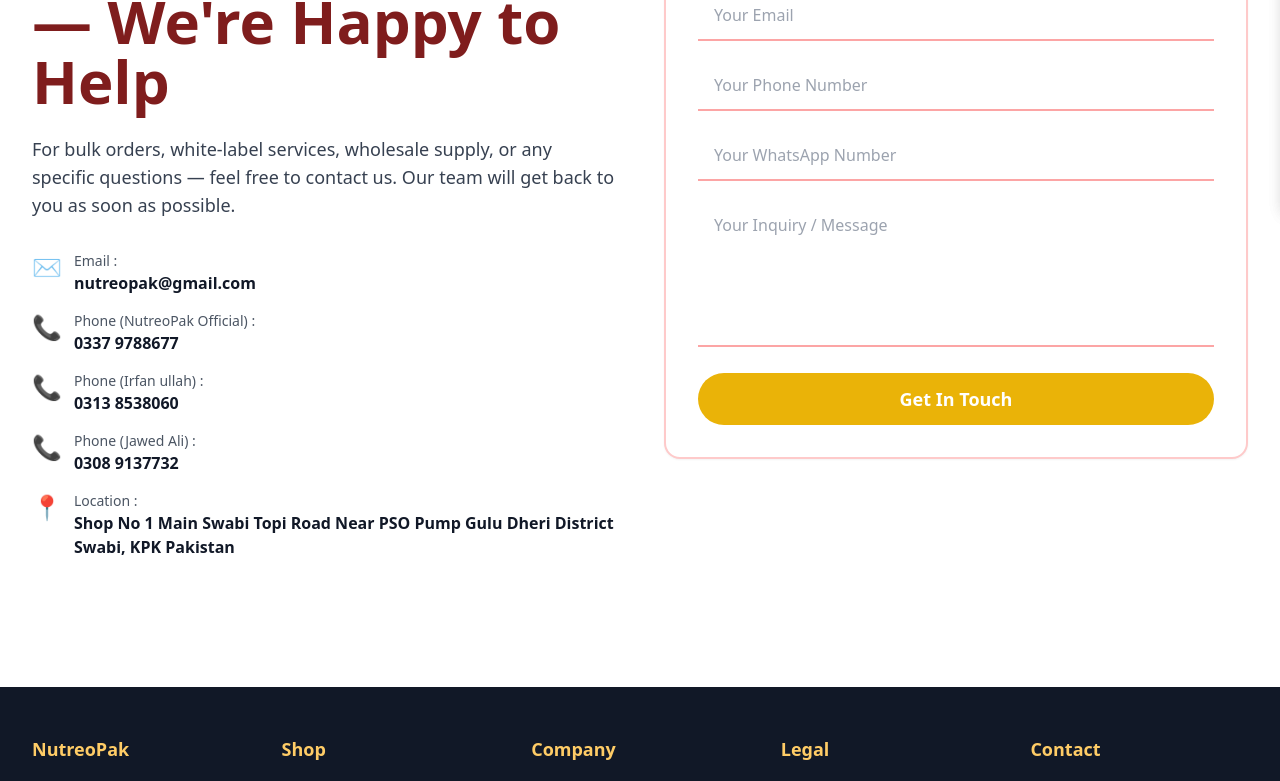
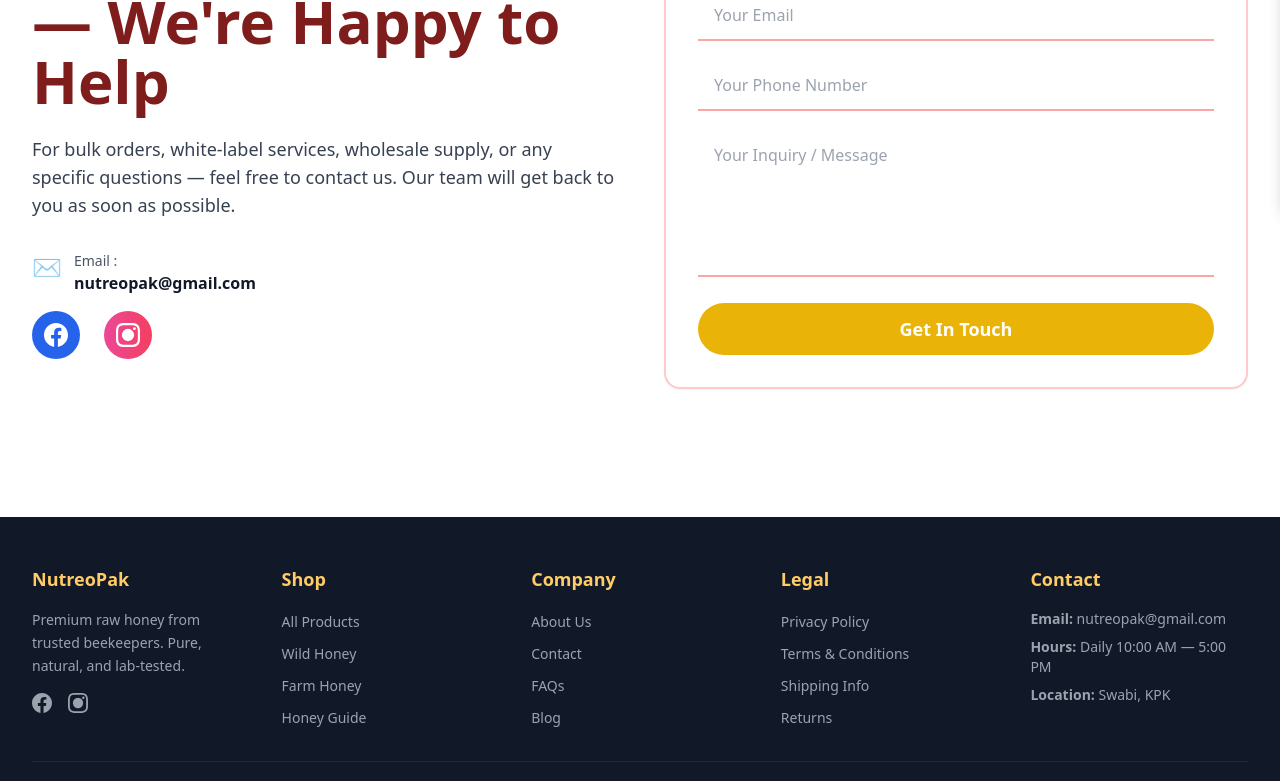
Before and after one commit to developer-bytespak/NeutroPak_frontend, a Next.js app: page /contact in a window 1280 px wide. Shown: the part 593-1374 px from the top of the page. Built offline with nearby package versions, Linux system fonts and the light colour scheme.

Commit message:
contact page changes done

```diff
--- a/src/app/contact/page.tsx
+++ b/src/app/contact/page.tsx
@@ -7,7 +7,6 @@
     name: '',
     email: '',
     phone: '',
-    whatsapp: '',
     message: '',
   });
 
@@ -27,7 +26,6 @@
       name: '',
       email: '',
       phone: '',
-      whatsapp: '',
       message: '',
     });
   };
@@ -74,44 +72,33 @@
                   </div>
                 </div>
 
-                <div className="flex items-start gap-3">
-                  <span className="text-2xl">📞</span>
-                  <div>
-                    <p className="text-gray-600 text-xs sm:text-sm">Phone (NutreoPak Official) :</p>
-                    <a href="tel:+923379788677" className="font-semibold text-gray-900 hover:text-red-900 text-sm sm:text-base">
-                      0337 9788677
-                    </a>
-                  </div>
-                </div>
+                {/* Social Media Links */}
+                <div className="flex items-start gap-6 mt-8">
+                  {/* Facebook */}
+                  <a
+                    href="https://www.facebook.com/nutreopak"
+                    target="_blank"
+                    rel="noopener noreferrer"
+                    className="inline-flex items-center justify-center w-12 h-12 bg-blue-600 rounded-full hover:bg-blue-700 transition-colors duration-300"
+                    title="Follow us on Facebook"
+                  >
+                    <svg className="w-6 h-6 text-white" fill="currentColor" viewBox="0 0 24 24">
+                      <path d="M24 12.073c0-6.627-5.373-12-12-12s-12 5.373-12 12c0 5.99 4.388 10.954 10.125 11.854v-8.385H7.078v-3.47h3.047V9.43c0-3.007 1.792-4.669 4.533-4.669 1.312 0 2.686.235 2.686.235v2.953H15.83c-1.491 0-1.956.925-1.956 1.874v2.25h3.328l-.532 3.47h-2.796v8.385C19.612 23.027 24 18.062 24 12.073z" />
+                    </svg>
+                  </a>
 
-                <div className="flex items-start gap-3">
-                  <span className="text-2xl">📞</span>
-                  <div>
-                    <p className="text-gray-600 text-xs sm:text-sm">Phone (Irfan ullah) :</p>
-                    <a href="tel:+923138538060" className="font-semibold text-gray-900 hover:text-red-900 text-sm sm:text-base">
-                      0313 8538060
-                    </a>
-                  </div>
-                </div>
-
-                <div className="flex items-start gap-3">
-                  <span className="text-2xl">📞</span>
-                  <div>
-                    <p className="text-gray-600 text-xs sm:text-sm">Phone (Jawed Ali) :</p>
-                    <a href="tel:+923089137732" className="font-semibold text-gray-900 hover:text-red-900 text-sm sm:text-base">
-                      0308 9137732
-                    </a>
-                  </div>
-                </div>
-
-                <div className="flex items-start gap-3">
-                  <span className="text-2xl">📍</span>
-                  <div>
-                    <p className="text-gray-600 text-xs sm:text-sm">Location :</p>
-                    <p className="font-semibold text-gray-900 text-sm sm:text-base">
-                      Shop No 1 Main Swabi Topi Road Near PSO Pump Gulu Dheri District Swabi, KPK Pakistan
-                    </p>
-                  </div>
+                  {/* Instagram */}
+                  <a
+                    href="https://www.instagram.com/nutreopak"
+                    target="_blank"
+                    rel="noopener noreferrer"
+                    className="inline-flex items-center justify-center w-12 h-12 bg-gradient-to-r from-pink-500 to-rose-500 rounded-full hover:from-pink-600 hover:to-rose-600 transition-all duration-300"
+                    title="Follow us on Instagram"
+                  >
+                    <svg className="w-6 h-6 text-white" fill="currentColor" viewBox="0 0 24 24">
+                      <path d="M12 2.163c3.204 0 3.584.012 4.85.07 3.252.148 4.771 1.691 4.919 4.919.058 1.265.069 1.645.069 4.849 0 3.205-.012 3.584-.069 4.849-.149 3.225-1.664 4.771-4.919 4.919-1.266.058-1.644.07-4.85.07-3.204 0-3.584-.012-4.849-.07-3.26-.149-4.771-1.699-4.919-4.92-.058-1.265-.07-1.644-.07-4.849 0-3.204.013-3.583.07-4.849.149-3.227 1.664-4.771 4.919-4.919 1.266-.057 1.645-.069 4.849-.069zm0-2.163c-3.259 0-3.667.014-4.947.072-4.358.2-6.78 2.618-6.98 6.98-.059 1.281-.073 1.689-.073 4.948 0 3.259.014 3.668.072 4.948.2 4.358 2.618 6.78 6.98 6.98 1.281.058 1.689.072 4.948.072 3.259 0 3.668-.014 4.948-.072 4.354-.2 6.782-2.618 6.979-6.98.059-1.28.073-1.689.073-4.948 0-3.259-.014-3.667-.072-4.947-.196-4.354-2.617-6.78-6.979-6.98-1.281-.059-1.69-.073-4.949-.073zM5.838 12a6.162 6.162 0 1 1 12.324 0 6.162 6.162 0 0 1-12.324 0zM12 16a4 4 0 1 1 0-8 4 4 0 0 1 0 8zm4.965-10.322a1.44 1.44 0 1 1 2.881.001 1.44 1.44 0 0 1-2.881-.001z" />
+                    </svg>
+                  </a>
                 </div>
               </div>
             </div>
@@ -148,15 +135,6 @@
                   className="w-full px-4 py-3 border-b-2 border-red-300 focus:outline-none focus:border-red-900 bg-transparent text-gray-900 placeholder-gray-400"
                 />
 
-                <input
-                  type="tel"
-                  name="whatsapp"
-                  value={formData.whatsapp}
-                  onChange={handleChange}
-                  placeholder="Your WhatsApp Number"
-                  className="w-full px-4 py-3 border-b-2 border-red-300 focus:outline-none focus:border-red-900 bg-transparent text-gray-900 placeholder-gray-400"
-                />
-
                 <textarea
                   name="message"
                   value={formData.message}
--- a/src/app/order-success/page.tsx
+++ b/src/app/order-success/page.tsx
@@ -116,20 +116,20 @@
 
         {/* Action Buttons */}
         <div className="flex flex-col xs:flex-row gap-2 sm:gap-3 md:gap-4 justify-center mb-6 sm:mb-8 md:mb-12">
-          <Link href="/shop" className="inline-flex items-center justify-center bg-green-600 hover:bg-green-700 text-white font-semibold py-2.5 sm:py-3 md:py-4 px-6 sm:px-8 rounded-lg transition-colors text-xs sm:text-sm md:text-base">
+          <Link href="/shop" className="inline-flex items-center justify-center bg-yellow-500 hover:bg-yellow-600 text-white font-semibold py-2.5 sm:py-3 md:py-4 px-6 sm:px-8 rounded-lg transition-colors text-xs sm:text-sm md:text-base">
             Continue Shopping
           </Link>
-          <Link href="/" className="inline-flex items-center justify-center bg-gray-100 hover:bg-gray-200 text-gray-900 font-semibold py-2.5 sm:py-3 md:py-4 px-6 sm:px-8 rounded-lg transition-colors text-xs sm:text-sm md:text-base">
+          <Link href="/" className="inline-flex items-center justify-center bg-amber-100 hover:bg-amber-200 text-amber-900 font-semibold py-2.5 sm:py-3 md:py-4 px-6 sm:px-8 rounded-lg transition-colors text-xs sm:text-sm md:text-base">
             Back to Home
           </Link>
         </div>
 
         {/* Support Section */}
-        <div className="border border-gray-200 rounded-lg p-4 sm:p-6 md:p-8 bg-gray-50">
-          <h3 className="font-semibold text-gray-900 mb-2 sm:mb-3 text-sm sm:text-base">Questions?</h3>
-          <p className="text-xs sm:text-sm md:text-base text-gray-600">
+        <div className="border-2 border-yellow-200 rounded-lg p-4 sm:p-6 md:p-8 bg-gradient-to-r from-yellow-50 to-amber-50">
+          <h3 className="font-semibold text-amber-900 mb-2 sm:mb-3 text-sm sm:text-base">Questions?</h3>
+          <p className="text-xs sm:text-sm md:text-base text-amber-700">
             Contact us at{' '}
-            <a href="mailto:nutreopak@gmail.com" className="text-green-600 hover:text-green-700 font-semibold">
+            <a href="mailto:nutreopak@gmail.com" className="text-yellow-600 hover:text-yellow-700 font-semibold">
               nutreopak@gmail.com
             </a>
           </p>
--- a/src/components/Navbar.tsx
+++ b/src/components/Navbar.tsx
@@ -41,7 +41,7 @@
         <div className="max-w-7xl mx-auto px-3 xs:px-4 sm:px-6 lg:px-8">
           <div className="flex justify-between items-center h-14 xs:h-16">
             <div className="flex-1 md:flex-none flex justify-start">
-              <Link href="/" className="text-xl xs:text-2xl font-bold text-gold-600 hover:text-gold-700 transition-colors truncate">
+              <Link href="/" className="text-base xs:text-lg sm:text-xl lg:text-2xl font-bold text-gold-600 hover:text-gold-700 transition-colors truncate">
                 NutreoPak
               </Link>
             </div>
@@ -181,13 +181,6 @@
             >
               FAQS
             </Link>
-            <Link
-              href="/blog"
-              className="text-base font-semibold text-gray-800 hover:text-gold-600 transition-colors text-center"
-              onClick={() => setIsMobileMenuOpen(false)}
-            >
-              BLOG
-            </Link>
             <div className="pt-6 border-t border-gray-300 w-full text-center">
               <p className="text-xs font-bold text-gray-600 mb-6 tracking-wide">LEGAL PAGES</p>
               <div className="space-y-4 flex flex-col items-center w-full">
```
